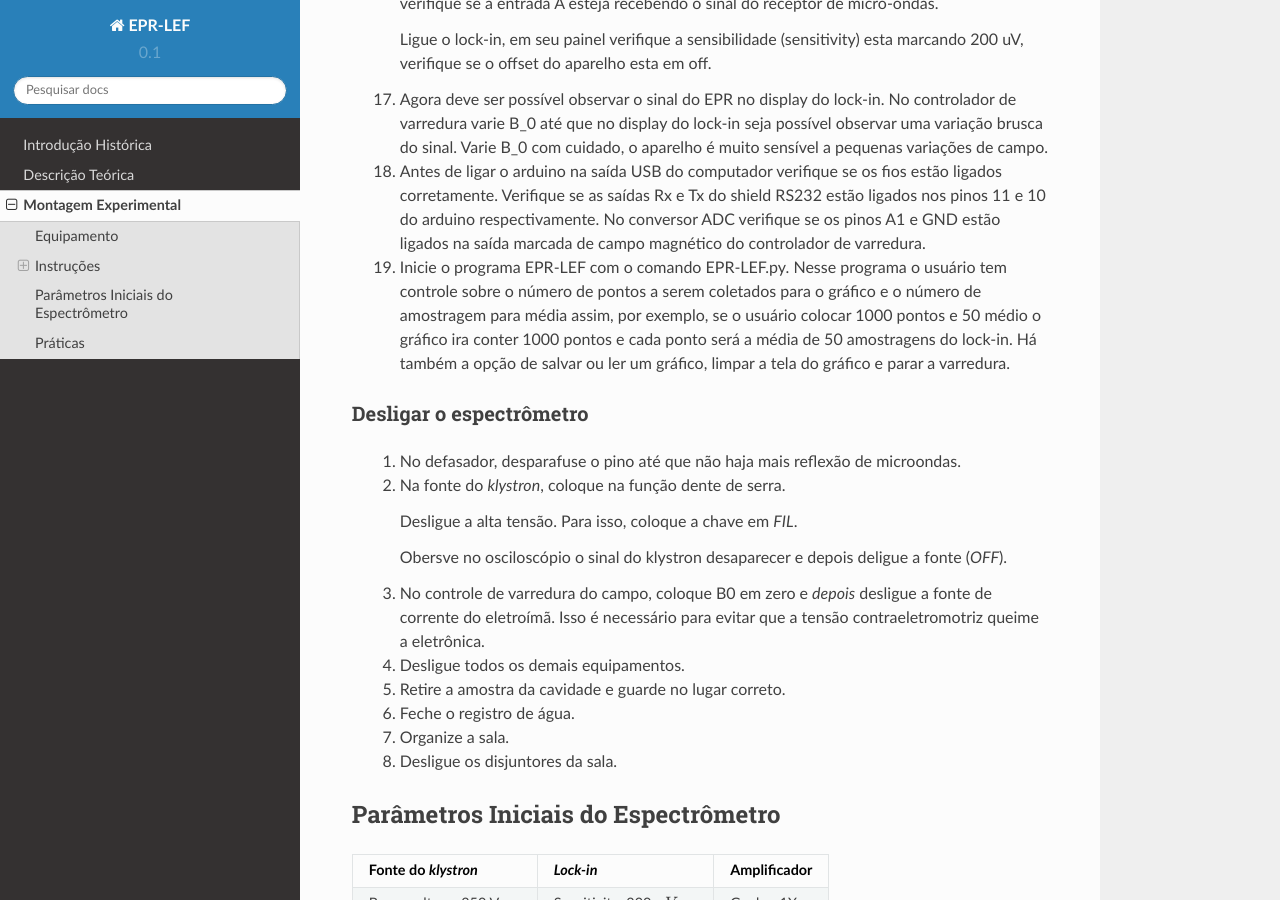
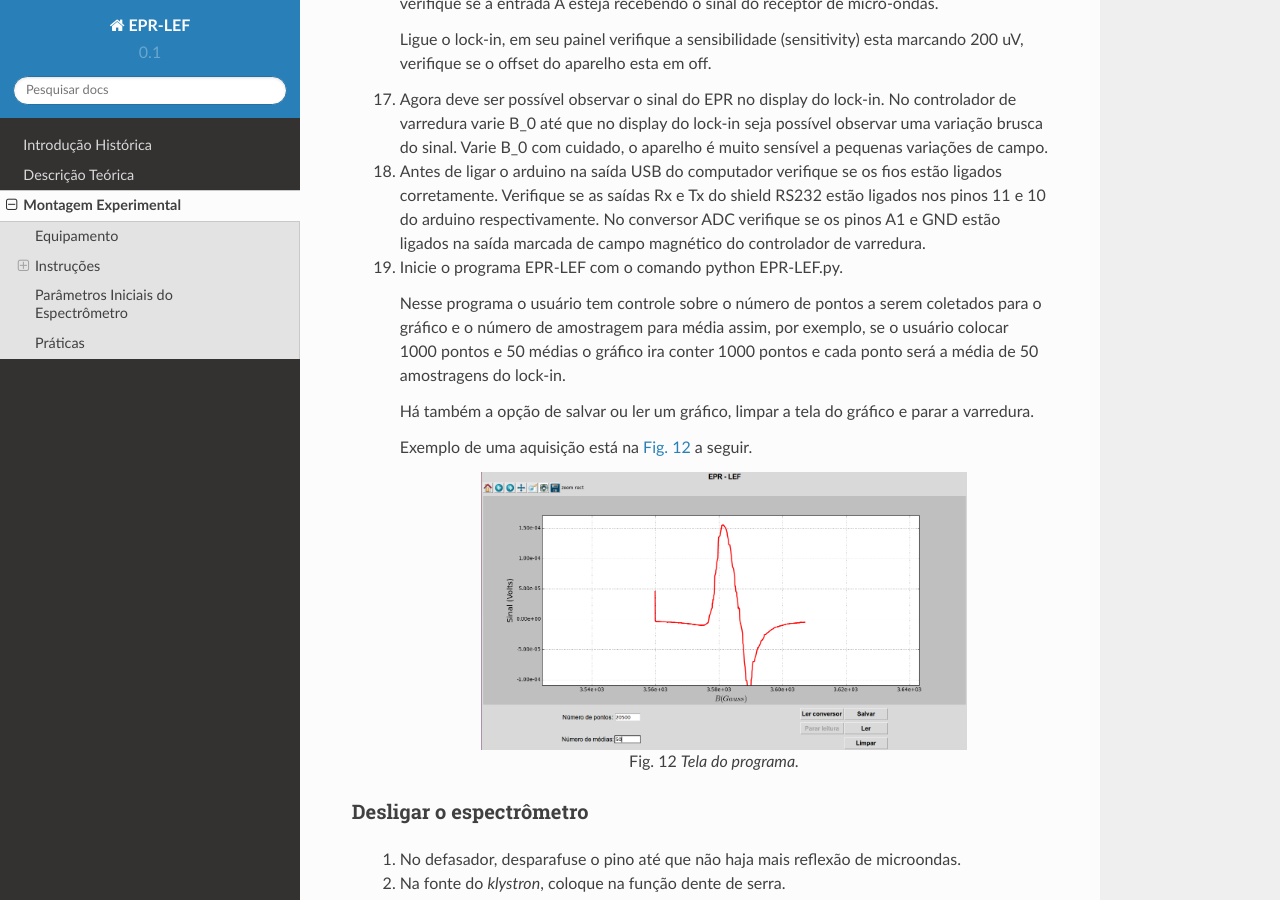
Before and after one commit to heitorPB/EPR-LEF, a Sphinx documentation site: the page built from doc/equipamento.rst, in a window 1280 px wide and 900 px high, scrolled down 7703 px. Built offline with Sphinx 7.4.7 and the Read the Docs theme 2.0.0, drawn with Linux system fonts in a browser that asks for light colours; some of the changed text lies outside the part shown.

Commit message:
DOC + screenshot

```diff
--- a/doc/equipamento.rst
+++ b/doc/equipamento.rst
@@ -249,9 +249,26 @@ Ligar o espectrômetro
            Verifique se as saídas Rx e Tx do shield RS232 estão ligados nos pinos 11 e 10 do arduino respectivamente.
            No conversor ADC verifique se os pinos A1 e GND estão ligados na saída marcada de campo magnético do controlador de varredura.
 
-	#. Inicie o programa EPR-LEF com o comando EPR-LEF.py.
-           Nesse programa o usuário tem controle sobre o número de pontos a serem coletados para o gráfico e o número de  amostragem para média assim, por exemplo, se o usuário colocar 1000 pontos e 50 médio o gráfico ira conter 1000 pontos e cada ponto será a média de 50 amostragens do lock-in.
-           Há também a opção de salvar ou ler um gráfico, limpar a tela do gráfico e parar a varredura.
+	#. Inicie o programa EPR-LEF com o comando python EPR-LEF.py.
+
+           Nesse programa o usuário tem controle sobre o número de pontos a
+           serem coletados para o gráfico e o número de amostragem para
+           média assim, por exemplo, se o usuário colocar 1000 pontos e 50
+           médias o gráfico ira conter 1000 pontos e cada ponto será a média
+           de 50 amostragens do lock-in.
+
+           Há também a opção de salvar ou ler um gráfico, limpar a tela do
+           gráfico e parar a varredura.
+
+           Exemplo de uma aquisição está na :numref:`fig_screenshot` a seguir.
+
+           .. _fig_screenshot:
+
+           .. figure:: img/sinal-epr.png
+              :width: 75%
+              :align: center
+
+              Tela do programa.
 
 
 Desligar o espectrômetro
```
Also changed, not shown: doc/img/sinal-epr.png.
